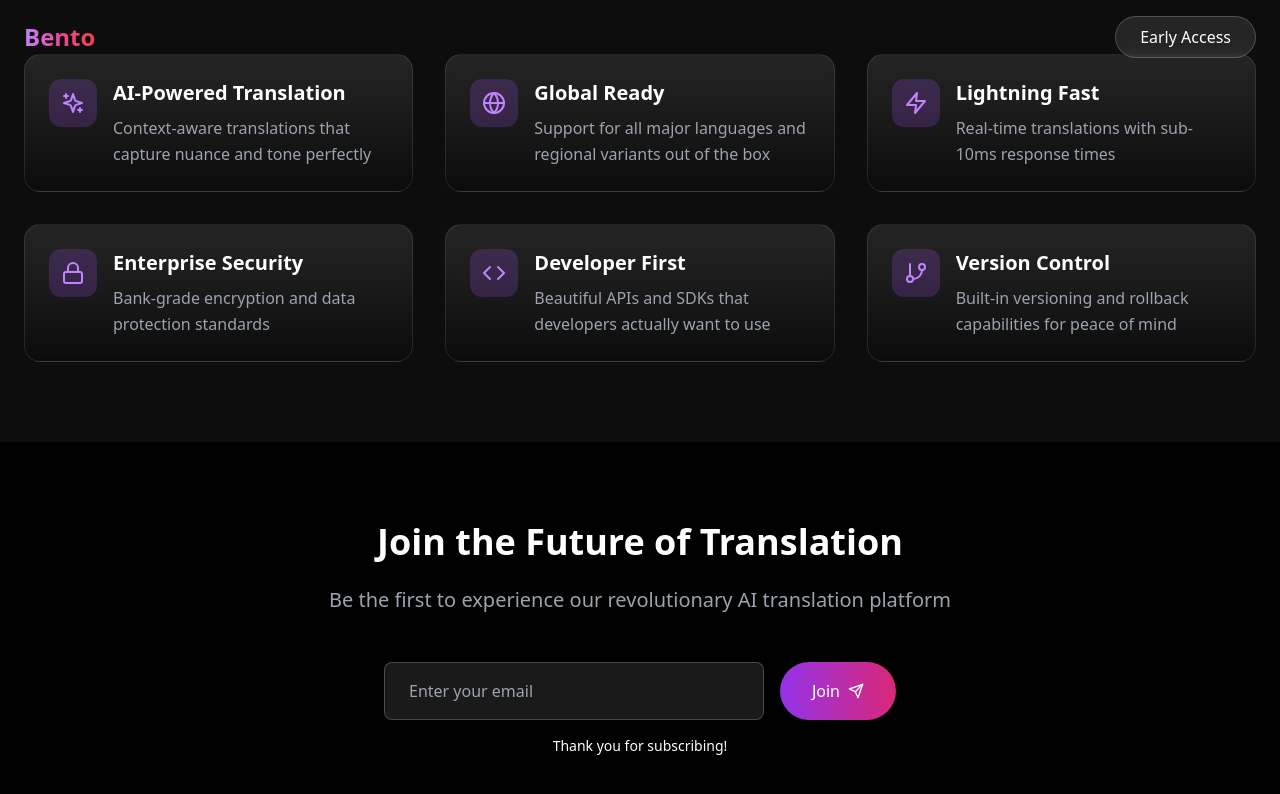
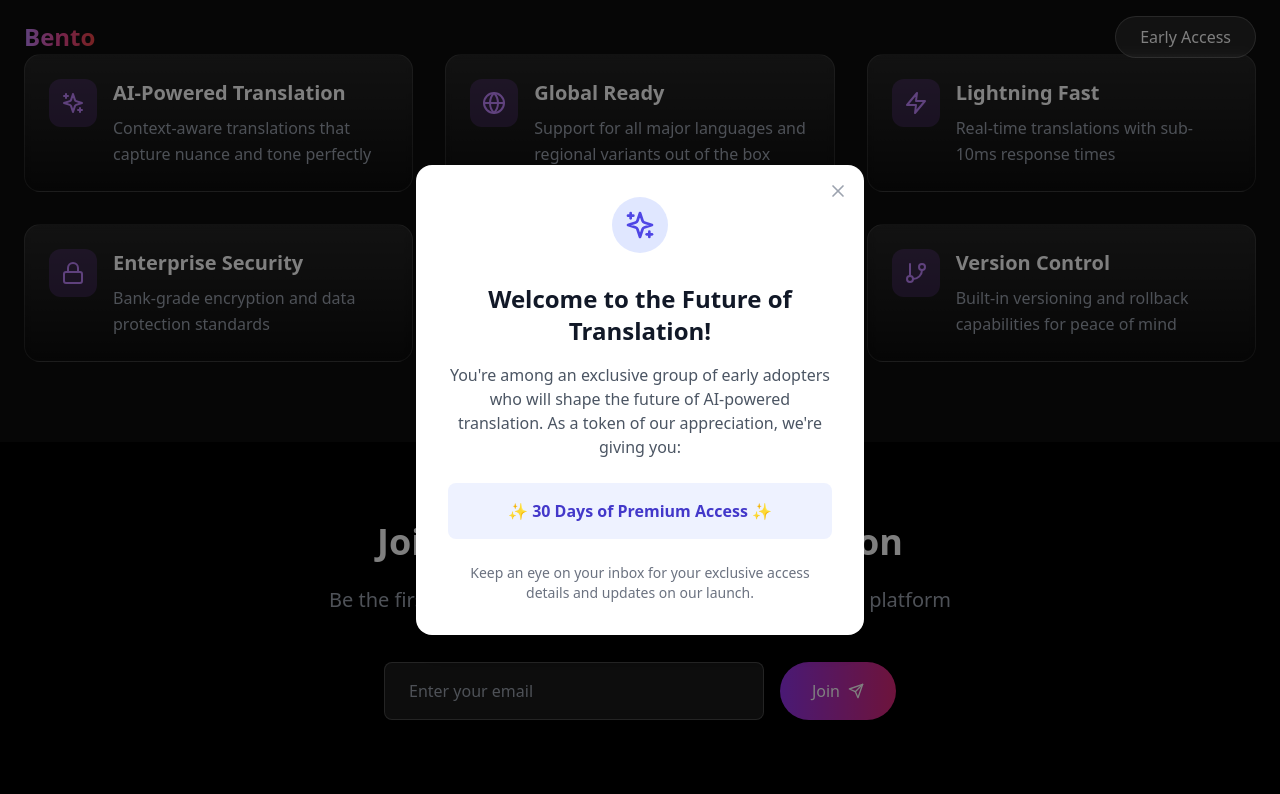
Before and after one commit to craftedbyaditya/bento, a React (Vite) app: page / in a window 1280 px wide. Both pictures are taken after typing "name@example.com" into the empty fields and a click on the button "Join". Shown: the part 874-1668 px from the top of the page. Built offline with nearby package versions, Linux system fonts and the light colour scheme.

Commit message:
Show popup once successfully stored the email address

```diff
--- a/src/components/Newsletter.tsx
+++ b/src/components/Newsletter.tsx
@@ -2,27 +2,27 @@ import React, { useState } from 'react';
 import { motion } from 'framer-motion';
 import { Send } from 'lucide-react';
 import { database, ref, push } from '../config/firebaseConfig.ts';
+import { WaitlistPopup } from './WaitlistPopup.tsx';
 
 export const Newsletter: React.FC = () => {
+  const [isOpen, setIsOpen] = useState(false);
 
-  const [email, setEmail] = useState('');
-  const [message, setMessage] = useState('');
+  const openPopup = () => setIsOpen(true);
+  const closePopup = () => setIsOpen(false);
 
-  const handleSubmit = async (e: { preventDefault: () => void; }) => {
+  const handleSubmit = async (e: React.FormEvent<HTMLFormElement>) => {
     e.preventDefault();
-    if (!email) {
-      setMessage('Please enter a valid email address.');
-      return;
-    }
+    const emailInput = e.currentTarget.email.value;
 
-    try {
-      const emailRef = ref(database, 'emails');
-      await push(emailRef, { email });
-      setMessage('Thank you for subscribing!');
-      setEmail('');
-    } catch (error) {
-      console.error('Error storing email:', error);
-      setMessage('Something went wrong. Please try again.');
+    if (emailInput) {
+      try {
+        e.currentTarget.reset();
+        await push(ref(database, 'waitlist'), { email: emailInput });
+        openPopup();
+        e.currentTarget.reset();
+      } catch (error) {
+        console.error('Error storing email:', error);
+      }
     }
   };
 
@@ -35,19 +35,17 @@ export const Newsletter: React.FC = () => {
         transition={{ duration: 0.8 }}
         className="container mx-auto max-w-4xl text-center"
       >
-        <h2 className="text-4xl font-bold mb-6">
-          Join the Future of Translation
-        </h2>
+        <h2 className="text-4xl font-bold mb-6">Join the Future of Translation</h2>
         <p className="text-xl text-gray-400 mb-12">
           Be the first to experience our revolutionary AI translation platform
         </p>
-        <form onSubmit={handleSubmit} className="flex gap-4 max-w-lg mx-auto">
+
+        <form className="flex gap-4 max-w-lg mx-auto" onSubmit={handleSubmit}>
           <input
             type="email"
+            name="email"
             placeholder="Enter your email"
             className="flex-1 px-6 py-4 rounded-lg bg-white/10 border border-white/20 text-white placeholder-gray-400 focus:outline-none focus:border-purple-500"
-            value={email}
-            onChange={(e) => setEmail(e.target.value)}
           />
           <button
             type="submit"
@@ -57,8 +55,8 @@ export const Newsletter: React.FC = () => {
             <Send className="w-4 h-4" />
           </button>
         </form>
-        {message && <p className="mt-4 text-sm text-white-400">{message}</p>}
       </motion.div>
+      <WaitlistPopup isOpen={isOpen} onClose={closePopup} />
     </section>
   );
 };
--- /dev/null
+++ b/src/components/WaitlistPopup.tsx
@@ -0,0 +1,60 @@
+import { motion } from 'framer-motion';
+import { Sparkles, X } from 'lucide-react';
+
+interface WaitlistPopupProps {
+  isOpen: boolean;
+  onClose: () => void;
+}
+
+export function WaitlistPopup({ isOpen, onClose }: WaitlistPopupProps) {
+  if (!isOpen) return null;
+
+  return (
+    <motion.div
+      initial={{ opacity: 0 }}
+      animate={{ opacity: 1 }}
+      exit={{ opacity: 0 }}
+      className="fixed inset-0 bg-black/50 flex items-center justify-center p-4 z-50"
+      onClick={onClose}
+    >
+      <motion.div
+        initial={{ scale: 0.9, opacity: 0 }}
+        animate={{ scale: 1, opacity: 1 }}
+        exit={{ scale: 0.9, opacity: 0 }}
+        className="bg-white rounded-2xl p-8 max-w-md w-full shadow-xl relative"
+        onClick={(e) => e.stopPropagation()}
+      >
+        <button
+          onClick={onClose}
+          className="absolute right-4 top-4 text-gray-400 hover:text-gray-600 transition-colors"
+        >
+          <X size={20} />
+        </button>
+
+        <div className="text-center">
+          <div className="mb-6 inline-block bg-indigo-100 p-3 rounded-full">
+            <Sparkles className="w-8 h-8 text-indigo-600" />
+          </div>
+
+          <h2 className="text-2xl font-bold text-gray-900 mb-4">
+            Welcome to the Future of Translation!
+          </h2>
+
+          <p className="text-gray-600 mb-6">
+            You're among an exclusive group of early adopters who will shape the future of AI-powered translation. As a token of our appreciation, we're giving you:
+          </p>
+
+          <div className="bg-indigo-50 rounded-lg p-4 mb-6">
+            <p className="text-indigo-700 font-semibold">
+              ✨ 30 Days of Premium Access ✨
+            </p>
+          </div>
+
+          <p className="text-sm text-gray-500">
+            Keep an eye on your inbox for your exclusive access details and updates on our launch.
+          </p>
+        </div>
+      </motion.div>
+    </motion.div>
+  );
+}
```
